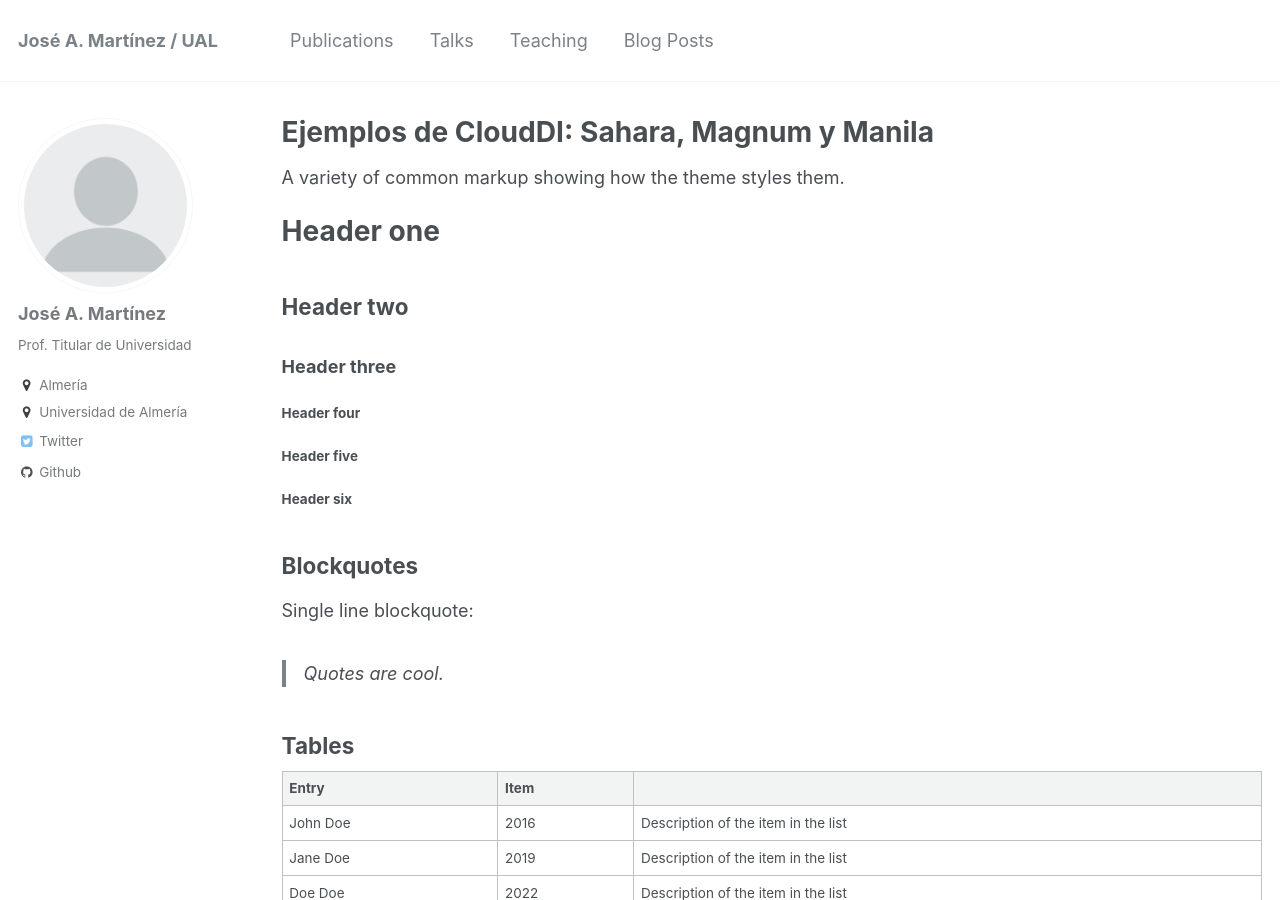
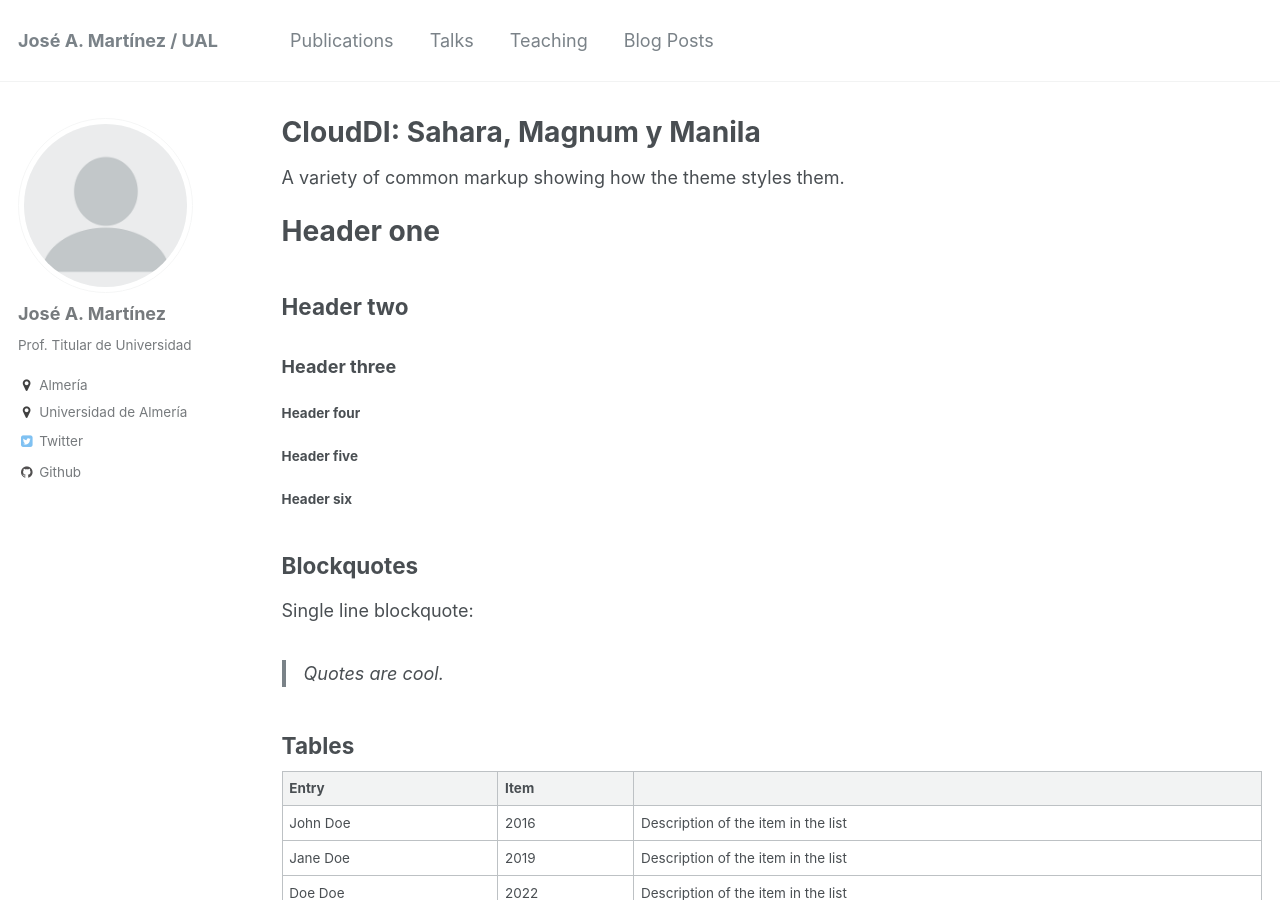
Before and after one commit to hpcjmart/hpcjmart.github.io, a Jekyll site: the page built from _pages/SeminarioCloudDI.md, in a window 1280 px wide and 900 px high. Built offline with Jekyll 4.4.1, drawn with Linux system fonts in a browser that asks for light colours; some of the changed text lies outside the part shown.

Commit message:
SeminarioCloudDI

```diff
--- a/_pages/SeminarioCloudDI.md
+++ b/_pages/SeminarioCloudDI.md
@@ -1,7 +1,7 @@
 ---
-title: "Ejemplos de CloudDI: Sahara, Magnum y Manila"
+title: "CloudDI: Sahara, Magnum y Manila"
 layout: archive
-permalink: /2018-02-01-tutorial-1/
+permalink: /SeminarioCloudDI/
 ---
 
 A variety of common markup showing how the theme styles them.
```
